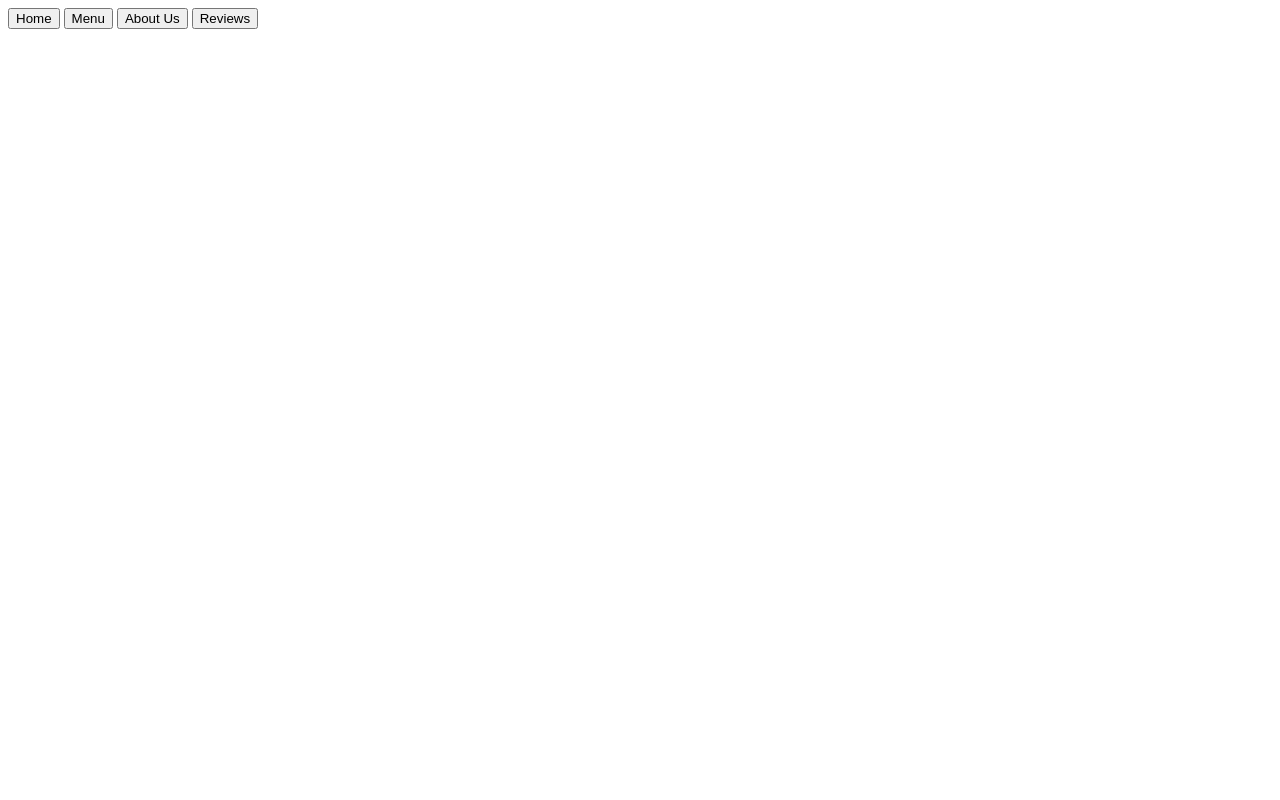
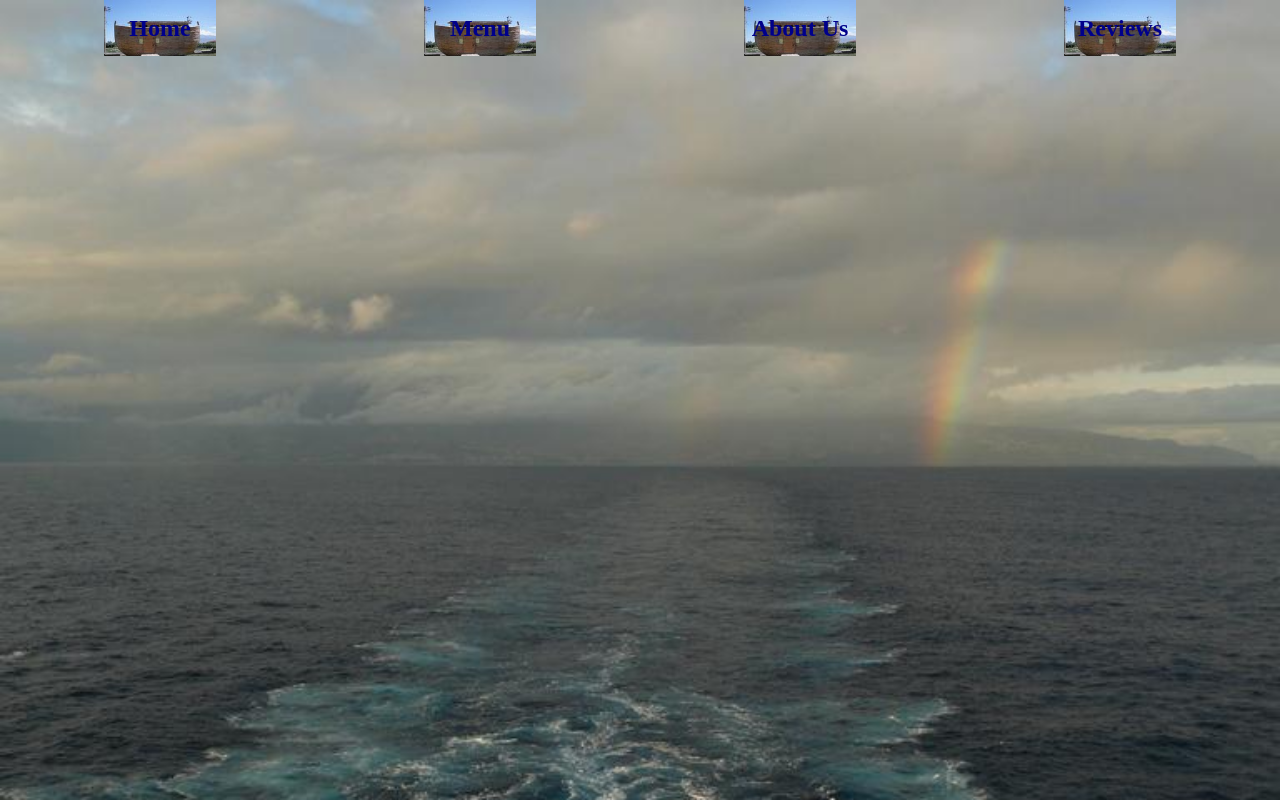
Before and after one commit to marr9880/top-restaurant-page, a website built with webpack: page src/template.html in a window 1280 px wide. Built offline with nearby package versions, Linux system fonts and the light colour scheme.

Commit message:
Created css fileand set style for nav menu, nav buttons, and page background. Next to start on js files for page load and each nav button

```diff
--- a/package.json
+++ b/package.json
@@ -19,7 +19,9 @@
   },
   "homepage": "https://github.com/marr9880/top-restaurant-page#readme",
   "devDependencies": {
+    "css-loader": "^7.1.4",
     "html-webpack-plugin": "^5.6.6",
+    "style-loader": "^4.0.0",
     "webpack": "^5.105.4",
     "webpack-cli": "^7.0.2",
     "webpack-dev-server": "^5.2.3"
--- a/src/index.js
+++ b/src/index.js
@@ -1 +1 @@
-alert("It's running!");
+import "./styles.css";
--- /dev/null
+++ b/src/styles.css
@@ -0,0 +1,31 @@
+* {
+    margin: 0;
+    padding: 0;
+    box-sizing: border-box;
+}
+
+header nav {
+    display: flex;
+    align-items: center;
+    justify-content: space-around;
+}
+
+.nav-btn {
+    background-image: url(../images/noahs_ark_in_igdir.jpg);
+    background-size: cover;
+    border: none;
+    height: 3.5rem;
+    width: 7rem;
+    font-size: 1.5rem;
+    font-family: 'Times New Roman', Times, serif;
+    font-weight: 600;
+    color: darkblue;
+}
+
+body {
+    background-image: url(../images/rainbow_spectrum_weather_phenomenon.jpg);
+    background-size: cover;
+    border: none;
+    height: 1fr;
+    width: 1fr;
+}
--- a/src/template.html
+++ b/src/template.html
@@ -3,7 +3,7 @@
 <head>
     <meta charset="UTF-8">
     <meta name="viewport" content="width=device-width, initial-scale=1.0">
-    <title>Noah's Mexican Restaurant</title>
+    <title>Noah's Ark Restaurant</title>
 </head>
 <body>
 
--- a/webpack.config.js
+++ b/webpack.config.js
@@ -14,4 +14,12 @@ export default {
             template: "./src/template.html",
         }),
     ],
+    module: {
+        rules: [
+            {
+                test: /\.css$/i,
+                use: ["style-loader", "css-loader"],
+            },
+        ],
+    },
 };
```
Also changed, not shown: images/noahs_ark_in_igdir.jpg (added), images/rainbow_spectrum_weather_phenomenon.jpg (added), 3 other files.
